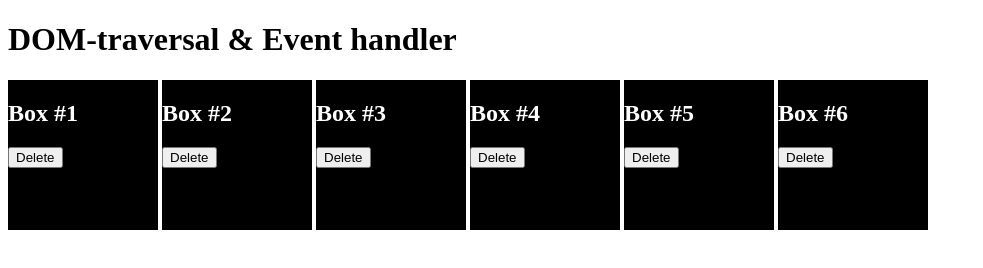
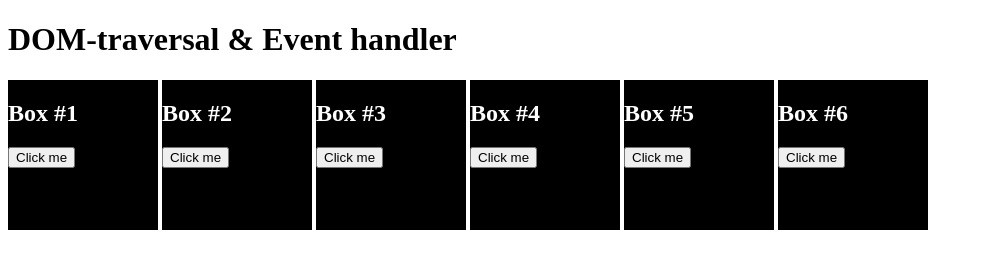
Before and after one commit to Zairaxx/dom-traversal-fend25, a plain HTML site: page index.html in a window 1280 px wide. Shown: the whole page, without its empty margins (0-983 px from the left). Drawn offline with Linux system fonts and the light colour scheme.

Commit message:
commented and made small changes for clarity

```diff
--- a/index.html
+++ b/index.html
@@ -12,27 +12,27 @@
     <div class="flex">
         <div class="big-box">
             <h2>Box #1</h2>
-            <button>Delete</button>
+            <button>Click me</button>
         </div>
         <div class="big-box">
             <h2>Box #2</h2>
-            <button>Delete</button>
+            <button>Click me</button>
         </div>
         <div class="big-box">
             <h2>Box #3</h2>
-            <button>Delete</button>
+            <button>Click me</button>
         </div>
         <div class="big-box">
             <h2>Box #4</h2>
-            <button>Delete</button>
+            <button>Click me</button>
         </div>
         <div class="big-box">
             <h2>Box #5</h2>
-            <button>Delete</button>
+            <button>Click me</button>
         </div>
         <div class="big-box">
             <h2>Box #6</h2>
-            <button>Delete</button>
+            <button>Click me</button>
         </div>
     </div>
 </body>
--- a/index.js
+++ b/index.js
@@ -1,20 +1,29 @@
-let allBtns = document.querySelectorAll("button");
+function changeBox(event){
 
-function deleteBox(event){
-    console.log("Hej");
-        // H2 är dess sibling
-        // let h2 = event.target.previousElementSibling;
+    //event.target är alltid elementet som triggade igång eventet dvs <button>
+    console.log(event.target);
+        //H2 förekommer ovanför knappen i HTML, så vi kan nå den på följande sätt.
+        let h2 = event.target.previousElementSibling;
 
-        // // Div är dess parent
-        // let bigBox = event.target.parentElement;
+        h2.style.color = "black";
+
+        // Div är dess parent
+        let bigBox = event.target.parentElement;
+
+        bigBox.style.background = "darkred";
+
+        //För att ta bort hela div:en.
         // bigBox.remove();
-
-        // console.log(event.target.parentElement);
 
 }
 
+
+//Lägger till samma funktion till samtliga knappar i dokumentet.
+
+let allBtns = document.querySelectorAll("button");
+
 allBtns.forEach((btn) => {
 
-    btn.addEventListener("click", deleteBox)
+    btn.addEventListener("click", changeBox)
 
 })
```
